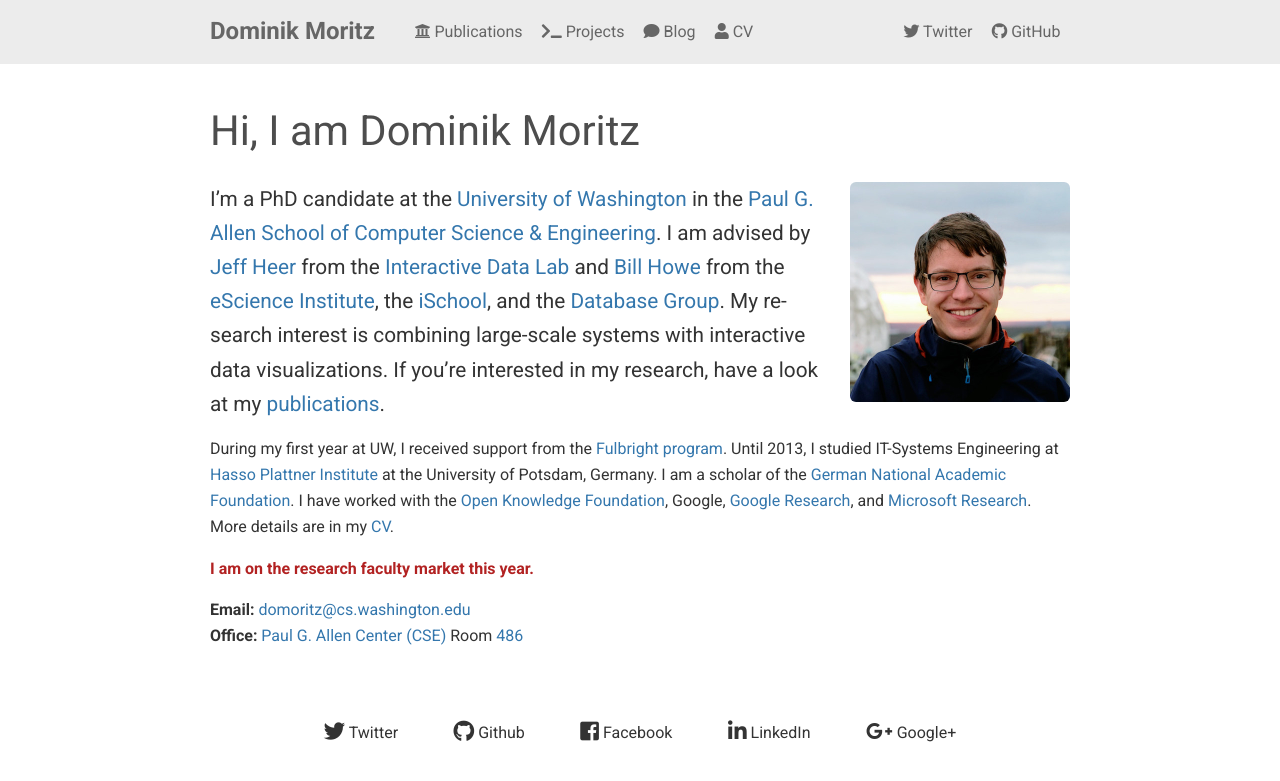
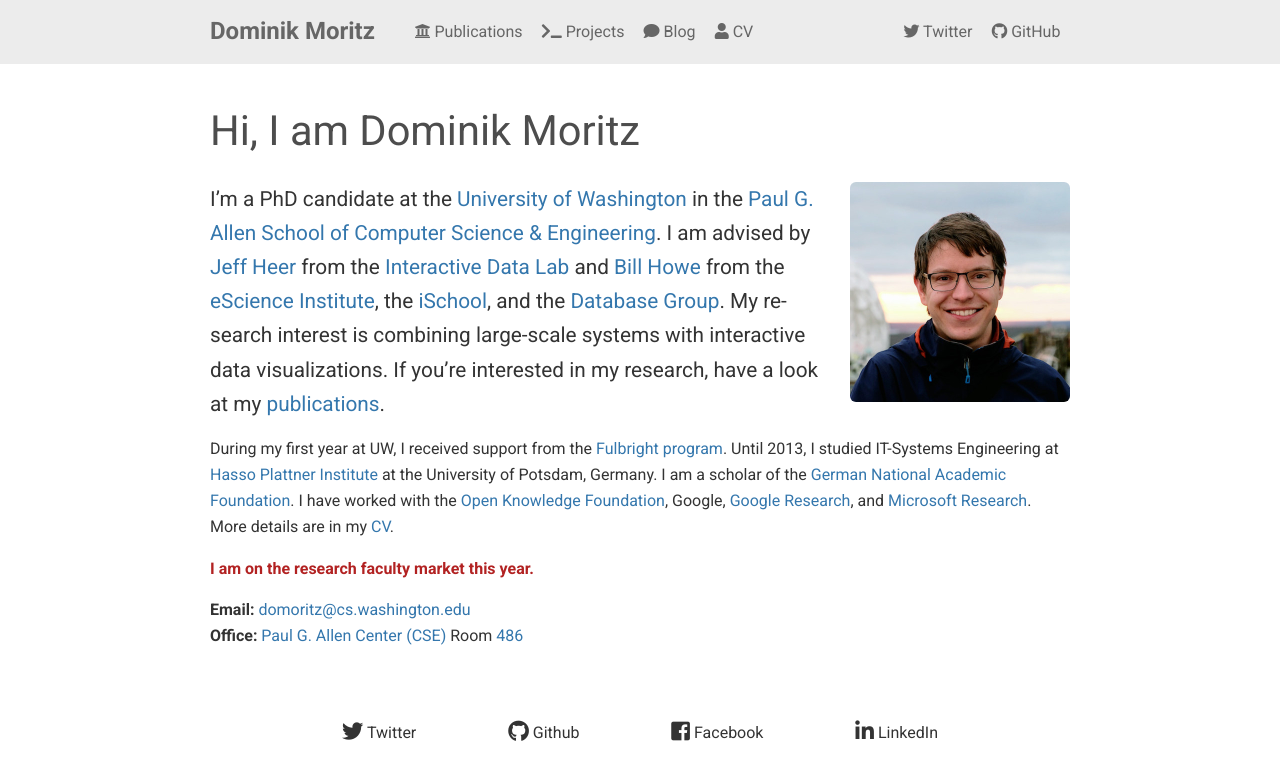
Before and after one commit to domoritz/domoritz.github.io, a Jekyll site: the page built from index.md, in a window 1280 px wide, cut to the strip 0-796 px from the top of the page. Shown: the top 781 px of the strip. Built offline with Jekyll 4.4.1, drawn with Linux system fonts in a browser that asks for light colours; nearby versions of some CDN libraries.

Commit message:
Bye bye google plus

```diff
--- a/index.md
+++ b/index.md
@@ -39,4 +39,3 @@ During my first year at UW, I received support from the [Fulbright program](http
 * [<i class="fab fa-github fa-lg"></i> Github](https://github.com/domoritz)
 * [<i class="fab fa-facebook-square fa-lg"></i> Facebook](https://www.facebook.com/moritz.dominik)
 * [<i class="fab fa-linkedin-in fa-lg"></i> LinkedIn](https://www.linkedin.com/pub/dominik-moritz/24/b81/409)
-* [<i class="fab fa-google-plus-g fa-lg"></i> Google+](https://plus.google.com/110111947282446666823)
```
